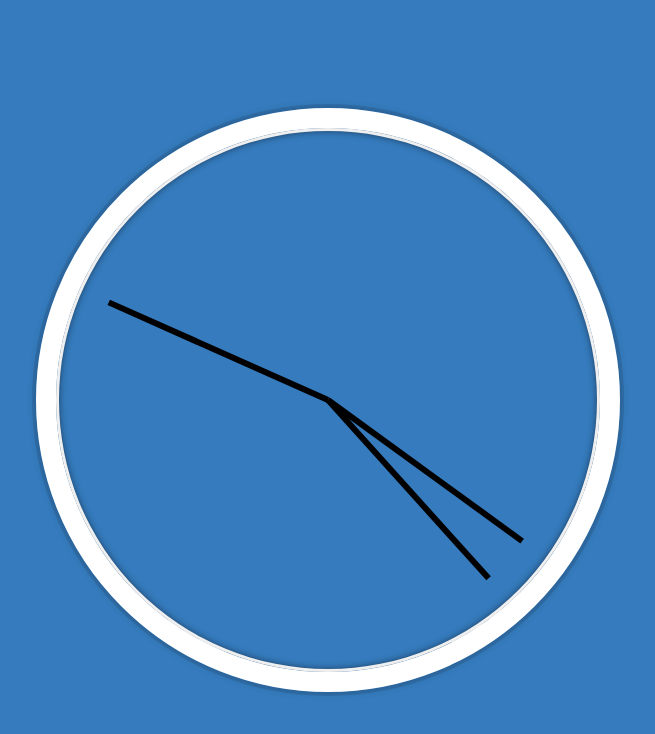
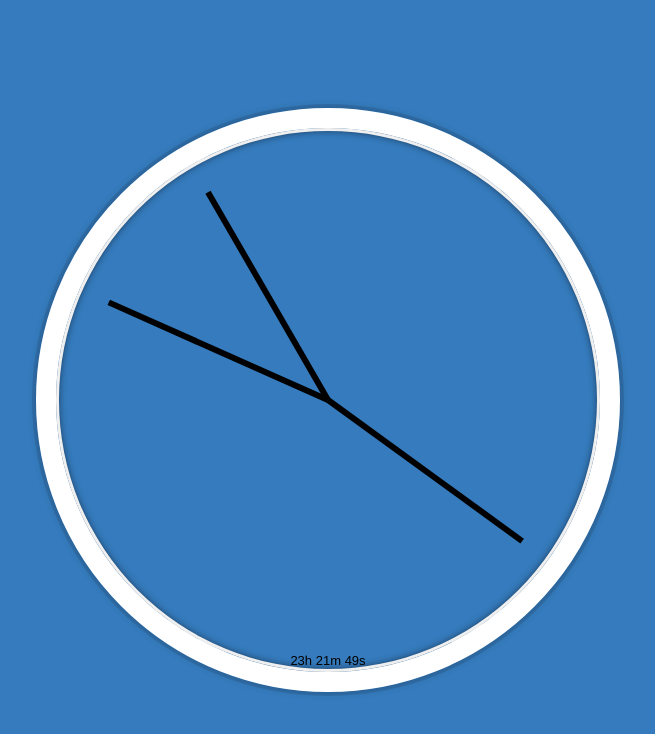
Before and after one commit to AronFabianHu/30-javascript-challenges, a plain HTML site: page 2st-task/clock.html in a window 1280 px wide. Shown: the whole page, without its empty margins (312-967 px from the left). Drawn offline with Linux system fonts and the light colour scheme.

Commit message:
clock develop

```diff
--- a/2st-task/clock.css
+++ b/2st-task/clock.css
@@ -49,3 +49,7 @@ body {
     transition: all 0.05s;
     transition-timing-function: cubic-bezier(0.075, 0.82, 0.165, 1);
 }
+
+.clock p {
+    font-size: 1.3em;
+}
--- a/2st-task/clock.html
+++ b/2st-task/clock.html
@@ -16,6 +16,7 @@
       <div class="hand min-hand"></div>
       <div class="hand second-hand"></div>
     </div>
+    <p><span id="hour">0</span>h <span id="min">0</span>m <span id="sec">0</span>s</p>
   </div>
 
 
--- a/2st-task/clock.js
+++ b/2st-task/clock.js
@@ -1,6 +1,11 @@
 const secondHand = document.querySelector('.second-hand')
 const minHand = document.querySelector('.min-hand')
 const hourHand = document.querySelector('.hour-hand')
+
+
+const digitHour = document.querySelector('#hour')
+const digitMin = document.querySelector('#min')
+const digitSec = document.querySelector('#sec')
 
 
 
@@ -18,9 +23,14 @@ function setDate() {
 
 
     const hours = now.getHours();
-    const hourDegrees = ((hours * 6) + 90)
+    const hourDegrees = ((hours * 30) + 90)
     hourHand.style.transform = `rotate(${hourDegrees}deg)`
     console.log(`${hours}h ${minutes}m ${seconds}s`)
+
+
+    digitHour.innerText = hours
+    digitMin.innerText = minutes
+    digitSec.innerText = seconds
 
 }
 
```
